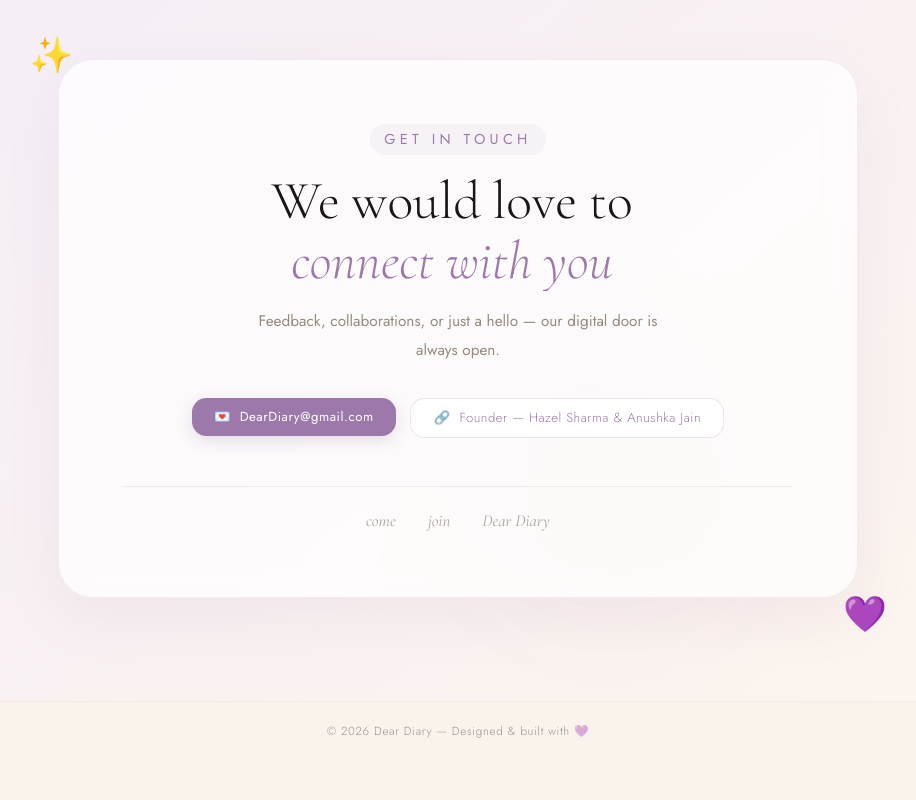
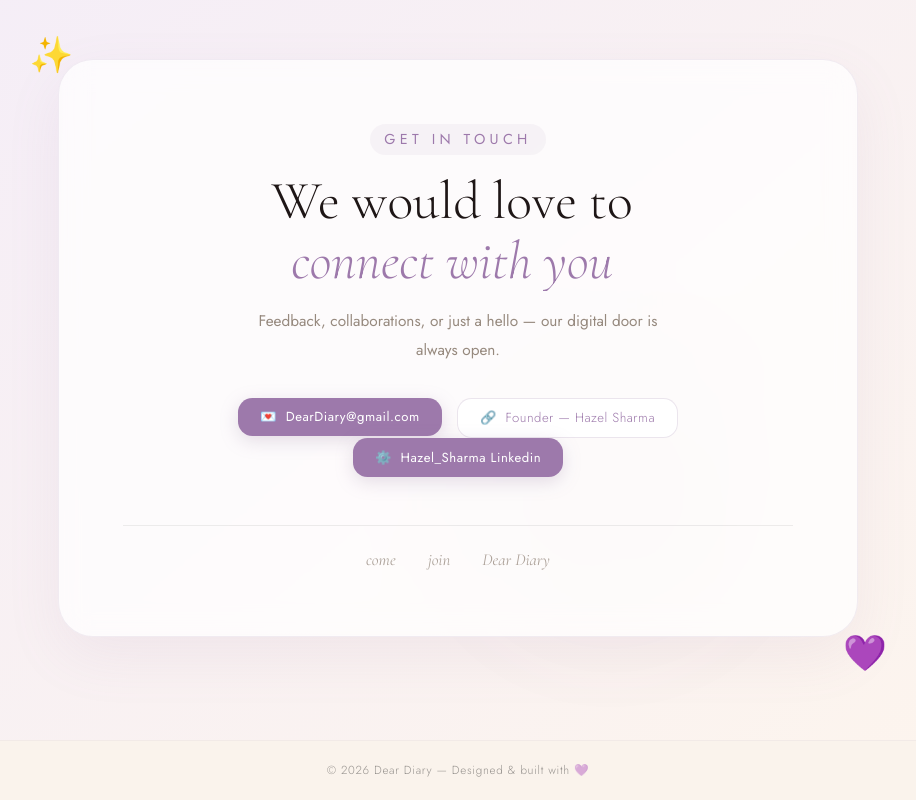
Before and after one commit to HazelSharmaCoderHZ/DearDiary, a Next.js app: page / in a window 1280 px wide. Shown: the part 2524-3324 px from the top of the page, without its empty margins (182-1098 px from the left). Before the commit the page ends 3285 px from the top, so only its background shows below. Built offline with nearby package versions, Linux system fonts and the light colour scheme.

Commit message:
contact updated

```diff
--- a/app/page.jsx
+++ b/app/page.jsx
@@ -1135,7 +1135,7 @@ export default function DearDiaryPremiumLanding() {
                     </MagneticWrap>
                     <MagneticWrap>
                       <motion.a whileHover={{ scale: 1.04 }} whileTap={{ scale: 0.97 }}
-                        href="https://www.linkedin.com/in/hazelsharma-it/" target="_blank" rel="noreferrer"
+                        href="https://hazel-sharma.vercel.app/" target="_blank" rel="noreferrer"
                         style={{
                           display: 'inline-flex', alignItems: 'center', gap: '0.55rem',
                           padding: '0.6rem 1.4rem', borderRadius: '0.9rem',
@@ -1145,10 +1145,26 @@ export default function DearDiaryPremiumLanding() {
                           whiteSpace: 'nowrap',
                         }}
                       >
-                        <span>🔗</span> Founder — Hazel Sharma & Anushka Jain
+                        <span>🔗</span> Founder — Hazel Sharma
                       </motion.a>
                     </MagneticWrap>
                   </div>
+                  <MagneticWrap>
+                      <motion.a whileHover={{ scale: 1.04 }} whileTap={{ scale: 0.97 }}
+                        href="https://www.linkedin.com/in/hazelsharma-it/"
+                        style={{
+                          display: 'inline-flex', alignItems: 'center', gap: '0.55rem',
+                          padding: '0.6rem 1.4rem', borderRadius: '0.9rem',
+                          background: 'var(--mauve)', color: '#fff',
+                          fontSize: '0.82rem', letterSpacing: '0.04em', fontWeight: 400,
+                          fontFamily: 'var(--font-body)', textDecoration: 'none',
+                          boxShadow: '0 5px 18px rgba(155,127,166,0.26)',
+                          whiteSpace: 'nowrap',
+                        }}
+                      >
+                        <span>⚙️</span> Hazel_Sharma Linkedin
+                      </motion.a>
+                    </MagneticWrap>
 
                   <div style={{
                     marginTop: '3rem', paddingTop: '1.3rem',
```
